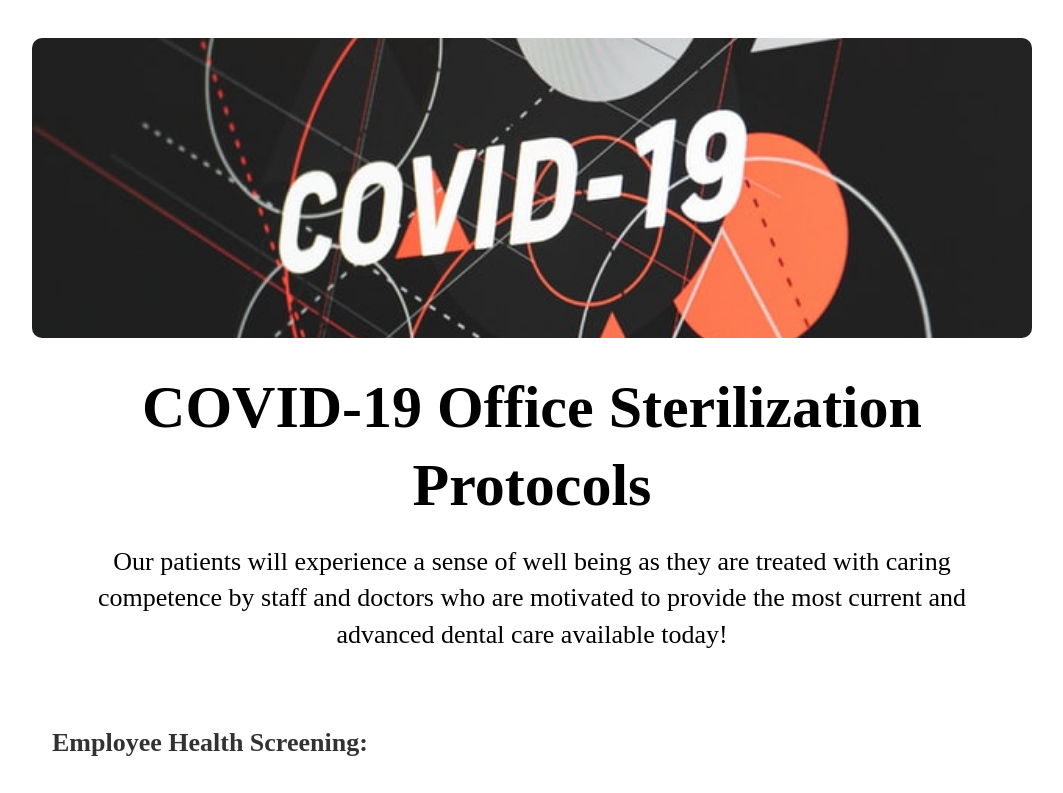
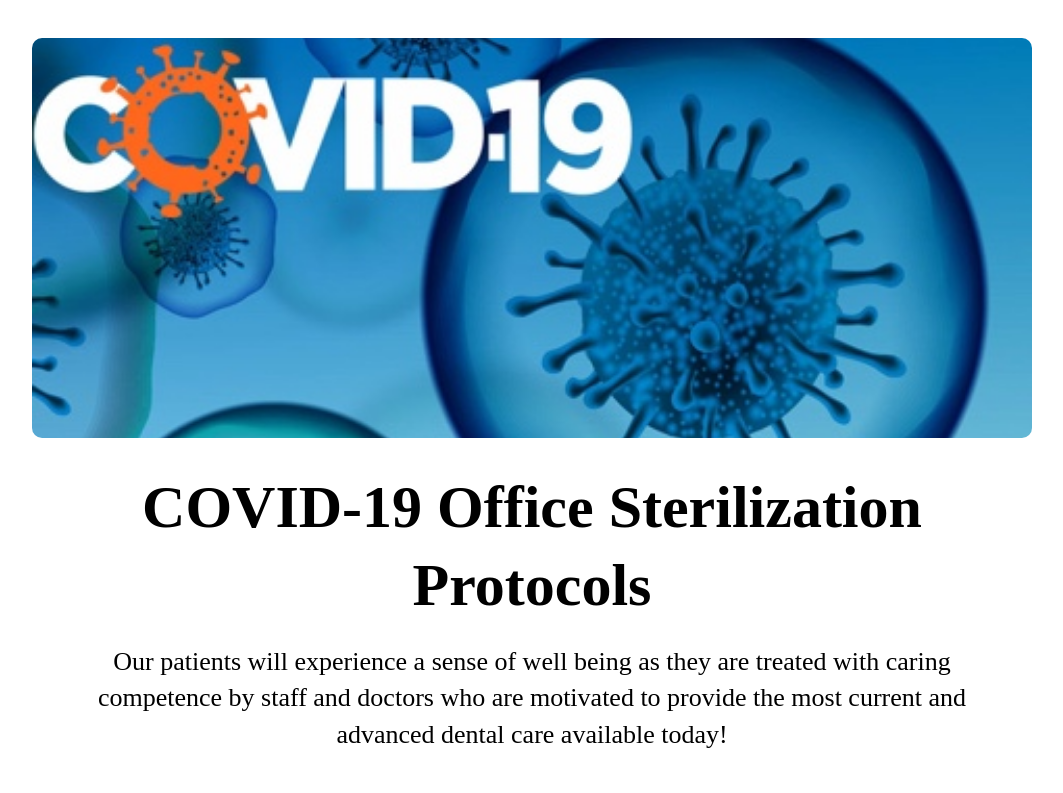
Before and after one commit to idenispankov/lake_mead_dental_next_js, a Next.js app: page /covid-19 in a window 1280 px wide. Shown: the top 793 px of the page, without its empty margins (108-1171 px from the left). Built offline with nearby package versions, Linux system fonts and the light colour scheme.

Commit message:
changed image in covid

```diff
--- a/components/Covid/Covid.module.css
+++ b/components/Covid/Covid.module.css
@@ -19,10 +19,10 @@
 }
 
 .section__image {
-  background: url('../../public/images/covid19.jpg') no-repeat center
+  background: url('../../public/images/covid_19.jpeg') no-repeat center
     center/cover;
   max-width: 100%;
-  height: 200px;
+  min-height: 200px;
   border-radius: 10px;
   margin-bottom: 20px;
 }
@@ -46,7 +46,10 @@
   margin-bottom: 10px;
 }
 
-@media screen and (min-width: 768px) {
+@media screen and (min-width: 600px) {
+  .section__image {
+    height: 300px;
+  }
   .section__text {
     max-width: 600px;
     text-align: center;
@@ -81,6 +84,7 @@
     max-width: 800px;
     margin: 0 auto;
     margin-bottom: 30px;
+    height: 400px;
   }
   .section__text {
     max-width: 700px;
@@ -94,7 +98,6 @@
 @media screen and (min-width: 1280px) {
   .section__image {
     max-width: 1000px;
-    height: 300px;
     margin: 0 auto;
     margin-bottom: 30px;
   }
```
Also changed, not shown: public/images/covid_19.jpeg (added).
